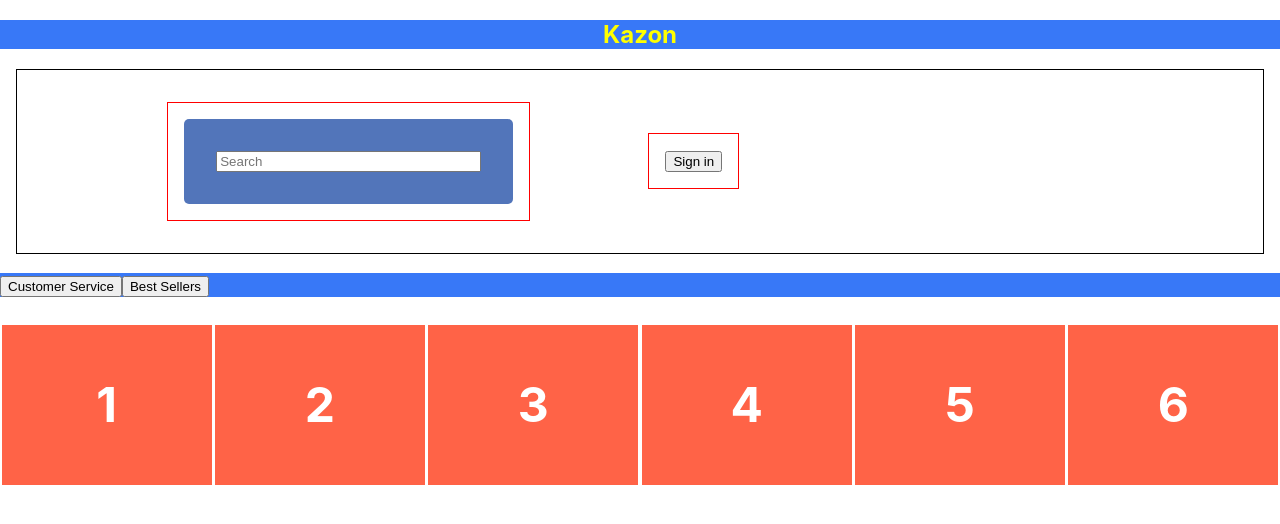
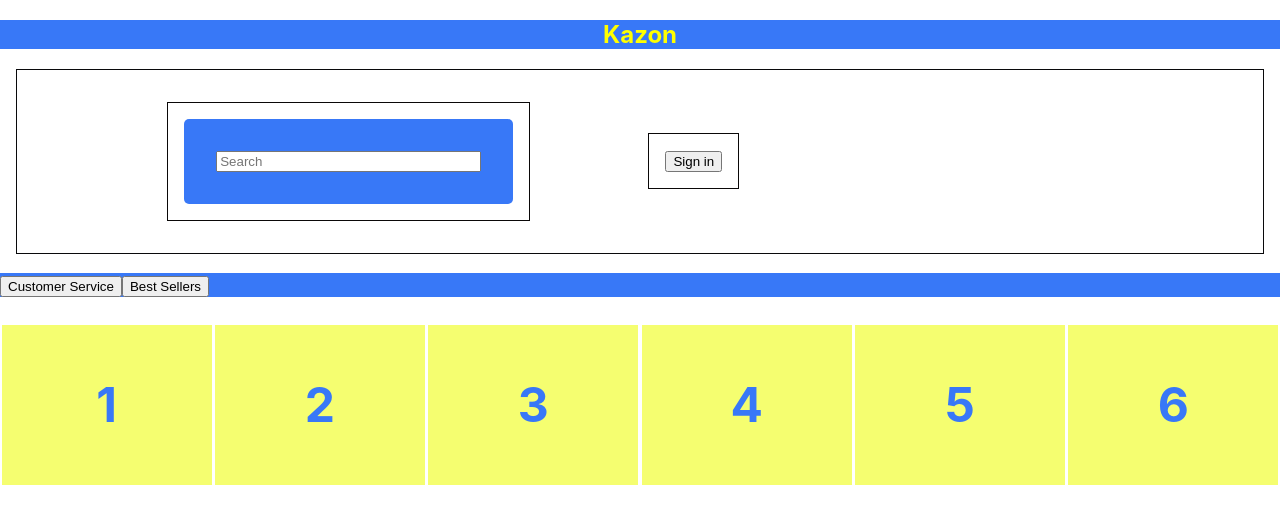
Before and after one commit to ShashiSugrim/kazonfrontend, a React (Create React App) app: page / in a window 1280 px wide. Shown: the top 524 px of the page. Built offline with nearby package versions, Linux system fonts and the light colour scheme.

Commit message:
Changed some background colors on line 8

```diff
--- a/src/App.css
+++ b/src/App.css
@@ -1,12 +1,12 @@
 .parent {
-  border: 1px solid black;
+  border: 1px solid rgb(9, 9, 11);
   margin: 1rem;
   padding: 2rem 2rem;
   text-align: left;
 }
 .child {
   display: inline-block;
-  border: 1px solid red;
+  border: 1px solid rgb(10, 8, 8);
   padding: 1rem 1rem;
   margin-left: 10%;
   vertical-align: middle;
@@ -18,9 +18,9 @@
   border-radius: 5px;
   outline: none;
   transition: box-shadow 0.5s ease;
-  background-color: #5275ba;
+  background-color: #3878f7;
   padding: 2em;
-  color: rgb(226, 207, 34);
+  color: rgb(237, 219, 18);
   min-width: 75%;
   text-align: left;
   font-family: Arial, sans-serif;
@@ -48,13 +48,13 @@
 }
 
 .flex-item {
-  background: tomato;
+  background: rgb(245, 254, 112);
   padding: 5px;
   width: 200px;
   height: 150px;
   margin-top: 10px;
   line-height: 150px;
-  color: white;
+  color: #3878f7;
   font-weight: bold;
   font-size: 3em;
   text-align: center;
```
